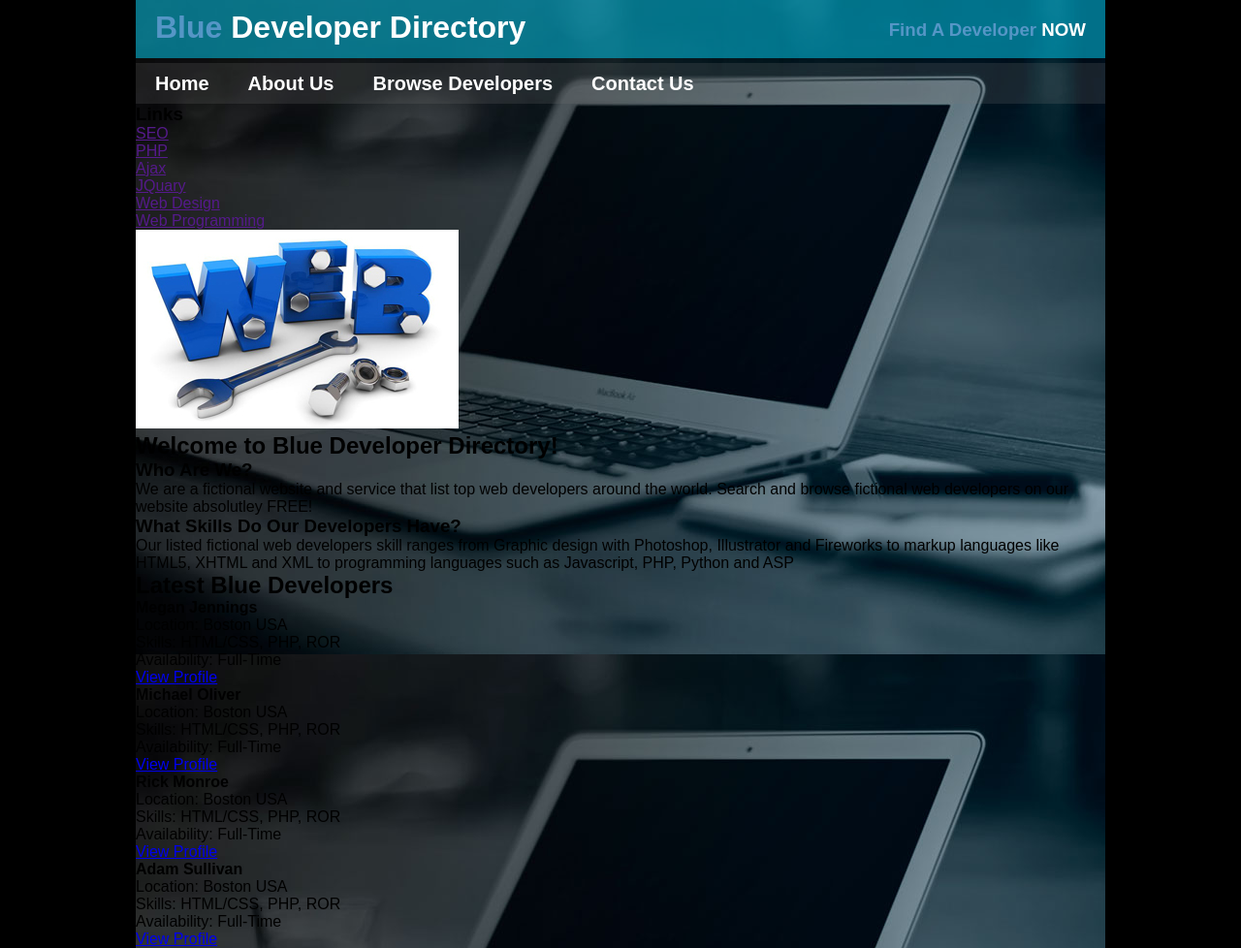
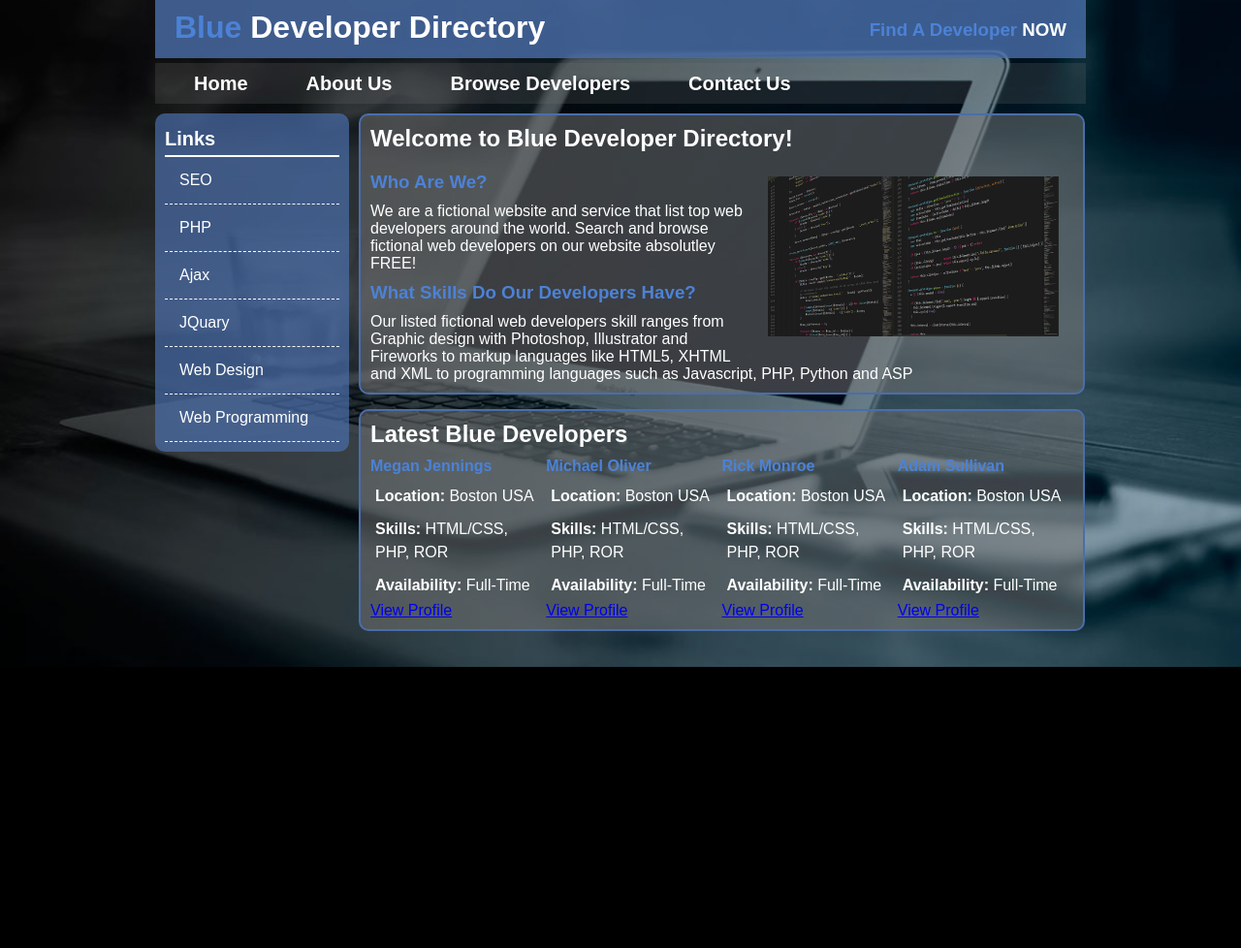
Before and after one commit to kopenhamn/kopenhamn.github.io, a plain HTML site: page Study/BlueDev/index.html in a window 1280 px wide. Shown: the whole page at 97% size. After the commit the page ends 800 px from the top, so only its background shows below. Drawn offline with Linux system fonts and the light colour scheme.

Commit message:
upd2208182
...continue

```diff
--- a/Study/BlueDev/css/style.css
+++ b/Study/BlueDev/css/style.css
@@ -1,26 +1,29 @@
 * {
     margin: 0;
     padding: 0;
-    text-align: left;
 }
 body {
-    width: 100%;
-    height: 100px;
+    margin: 0;
+    padding: 0;
     background: #000;
-    color: #000;
-    overflow: visible;
+    color: #fff;
+    font-family: arial, sans-serif;
+    background-image: url(../images/weback.jpg);
+    /* Full height */
+    height: 100%;
+
+    /* Center and scale the image nicely */
+    background-position: center;
+    background-repeat: no-repeat;
+    background-size: cover;
 }
 #container {
+    width: 960px;
+    margin: auto;
 
-    width: 1000px;
-    background-position: top;
-    background-repeat: repeat-y;
-    background-image: url(../images/weback.jpg);
-    margin: auto;
-    font-family: arial, sans-serif;
 }
 header {
-    background: rgba(2, 212, 250, 0.5);
+    background: rgba(74, 110, 171, 0.8);
     width: 100%;
     height: 60px;
     margin: auto;
@@ -32,26 +35,31 @@ header h1 {
 }
 header h3 {
     float: right;
-    color: #5596c6;
+    color: rgb(76, 130, 214);
     padding: 20px 20px 0 0;
 }
 .color-blue {
-    color: #5596c6;
+    color: rgb(76, 130, 214);
 }
 .color-white {
     color: #fff;
 }
 #menu {
+    text-align: center;
     background: rgba(119, 119, 119, 0.2);
     display: block;
     width: 100%;
     height: 42px;
     margin-top: 5px;
+
+}
+#menu ul {
+    justify-content: center;
 }
 #menu li {
     list-style: none;
     float: left;
-    margin: 0;
+    margin-left: 20px;
     padding-top: 10px;
 }
 #menu a {
@@ -66,3 +74,81 @@ header h3 {
     background: rgba(119, 119, 119, 0.5);
     color: #def1ff;
 }
+#leftmenu {
+    float: left;
+    /*background: rgba(2, 212, 250, 0.5);*/
+    /*background: rgba(45, 137, 154, 0.7);*/
+    background: rgba(74, 110, 171, 0.7);
+    width: 180px;
+    border-radius: 10px;
+    margin: 10px 5px 10px 0px;
+    padding: 10px;
+    color: #fff;
+}
+#leftmenu h3 {
+    color: #ffffff;
+    font-weight: bold;
+    font-size: 20px;
+    border-bottom: 2px solid #fff;
+    padding: 5px 0;
+}
+#leftmenu li {
+    list-style: none;
+    margin: 0;
+    width: 180px;
+    padding: 15px 0;
+    border-bottom: 1px dashed #fff;
+
+}
+#leftmenu a {
+    text-align: justify;
+    width: 180px;
+    padding: 15px;
+    color: #fff;
+    text-decoration: none;
+}
+#leftmenu a:hover {
+    color: #5596c6;
+}
+section .float {
+    float: right;
+    margin: 15px;
+}
+section {
+    /*background: rgba(2, 212, 250, 0.2);*/
+    /*background: rgba(23, 25, 26, 0.8);*/
+    background: rgba(119, 119, 119, 0.5);
+    border-radius: 10px;
+    margin: 10px 0 5px 5px;
+    border: 2px solid rgb(74, 110, 171);
+    float: left;
+    width: 725px;
+    padding: 10px;
+}
+h2 {
+    padding-bottom:10px;
+}
+h3 {
+    color: rgb(76, 130, 214);
+    padding: 10px 0;
+    }
+h4 {
+    color: rgb(76, 130, 214);
+    ont-weight:bold;
+	padding-bottom:5px;
+}
+.developer {
+    float: left;
+    margin: 0;
+    padding: 0;
+    width: 25%;
+
+}
+.developer li {
+    list-style: none;
+    padding: 5px;
+    line-height: 1.5;
+}
+.developer span {
+    font-weight: bold;
+}
--- a/Study/BlueDev/index.html
+++ b/Study/BlueDev/index.html
@@ -31,8 +31,8 @@
                 </ul>
             </nav>
             <section>
-                <img src="images/web.jpg" alt="Picture about web dev">
                 <h2>Welcome to Blue Developer Directory!</h2>
+                <img class="float" src="images/web2.png" alt="Picture about web dev" width="300px">
                 <h3>Who Are We?</h3>
                 <p>We are a fictional website and service that list top web developers around the world. Search and browse fictional web developers on our website absolutley FREE!</p>
                 <h3>What Skills Do Our Developers Have?</h3>
```
Also changed, not shown: Study/BlueDev/images/web2.png (added), 2 other files.
